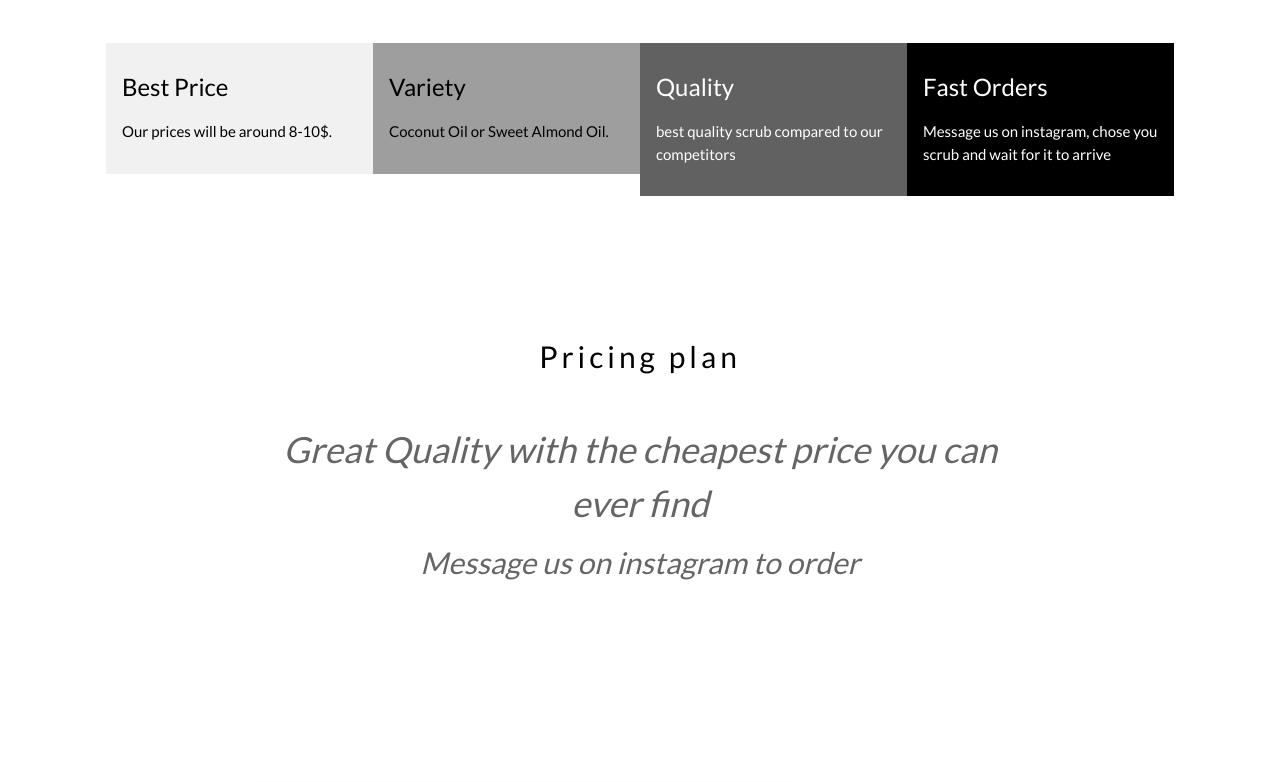
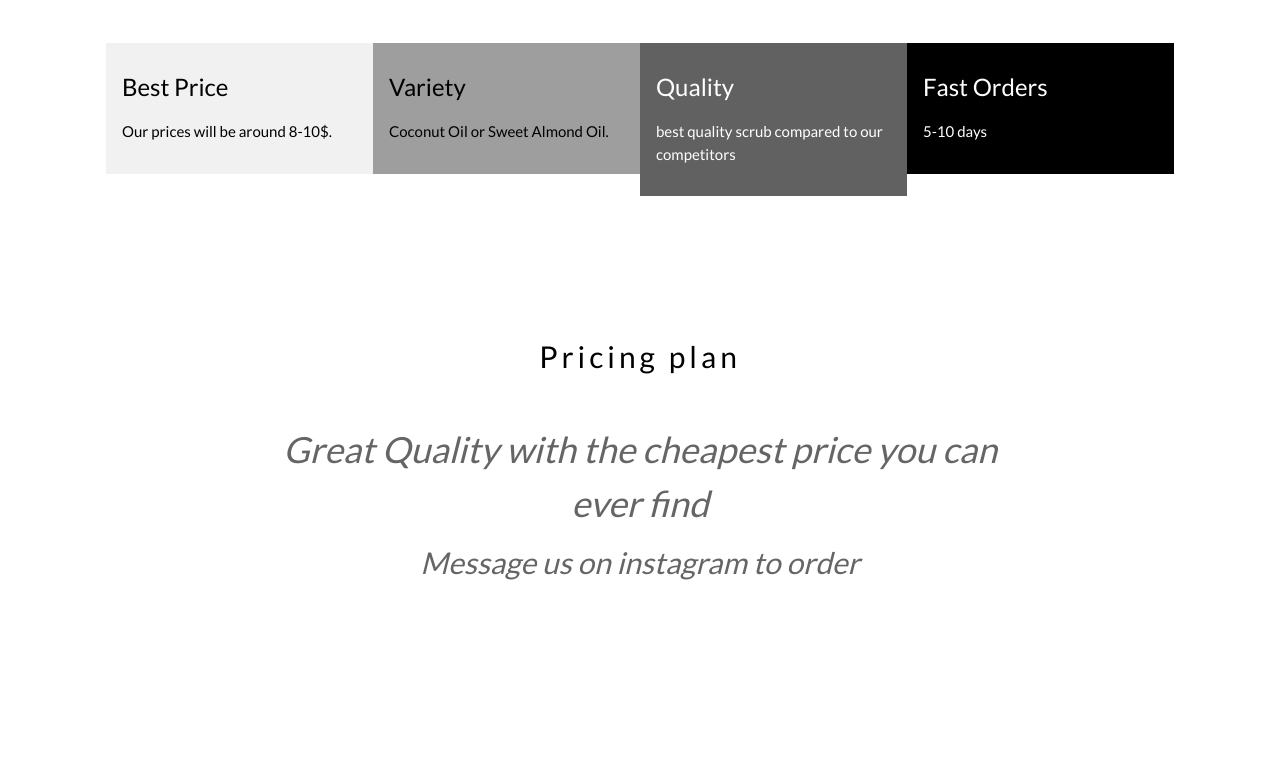
Before and after one commit to 3stria/3stria.github.io, a plain HTML site: page index.html in a window 1280 px wide. Shown: the part 1187-1969 px from the top of the page. Drawn offline with nearby package versions, Linux system fonts and the light colour scheme; a script that the page names is missing.

Commit message:
Update index.html

```diff
--- a/index.html
+++ b/index.html
@@ -79,7 +79,7 @@ html,body,h1,h2,h3,h4 {font-family:"Lato", sans-serif}
 
     <div class="w3-col l3 m6 w3-black w3-container w3-padding-16">
       <h3>Fast Orders</h3>
-      <p>Message us on instagram, chose you scrub and wait for it to arrive</p>
+      <p>5-10 days</p>
     </div>
   </div>
 
```
